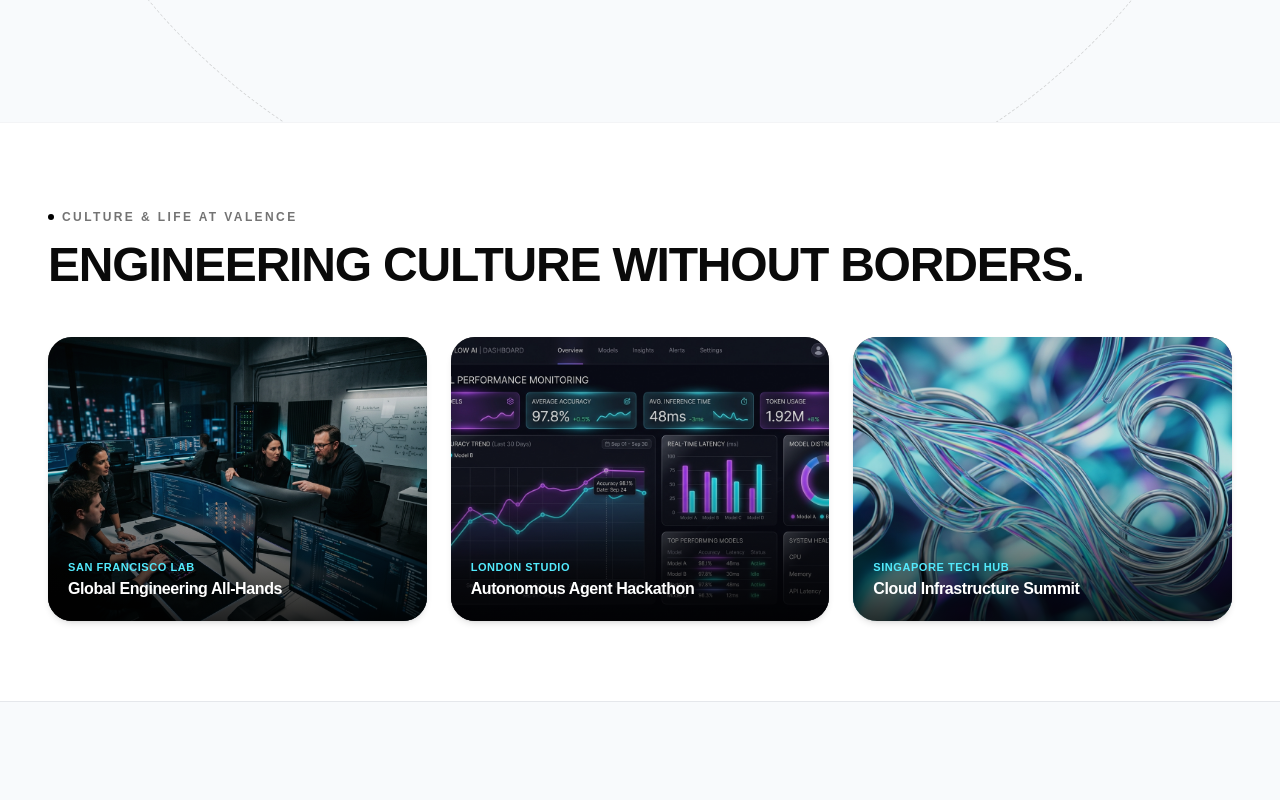
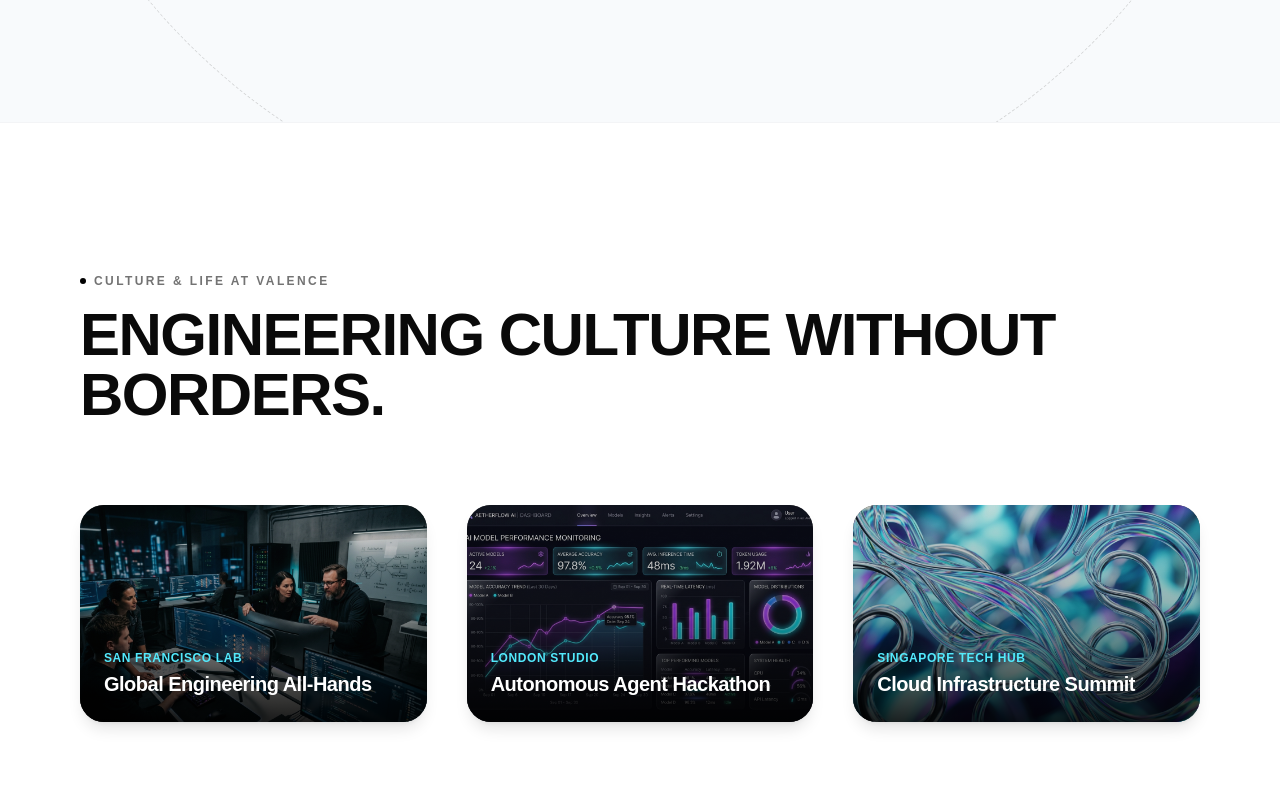
Before and after one commit to ruhul2003/VALENCE, a Next.js app: page / in a window 1280 px wide. Shown: the part 9400-10200 px from the top of the page. Built offline with nearby package versions, Linux system fonts and the light colour scheme; a web font is replaced by a local one.

Commit message:
Widen engineering culture section and add framer-motion card entrance animations.

```diff
--- a/src/components/CultureSection.jsx
+++ b/src/components/CultureSection.jsx
@@ -1,6 +1,7 @@
 "use client";
 
 import Image from "next/image";
+import { motion } from "framer-motion";
 
 export default function CultureSection() {
   const photos = [
@@ -22,24 +23,35 @@ export default function CultureSection() {
   ];
 
   return (
-    <section className="py-20 bg-white border-t border-gray-100">
-      <div className="max-w-7xl mx-auto px-6 sm:px-8 lg:px-12">
-        <div className="space-y-4 mb-12">
+    <section className="py-24 lg:py-36 bg-white border-t border-gray-100">
+      <div className="max-w-[1600px] mx-auto px-6 sm:px-10 lg:px-16 xl:px-20">
+        <motion.div
+          initial={{ opacity: 0, y: 25 }}
+          whileInView={{ opacity: 1, y: 0 }}
+          viewport={{ once: true }}
+          transition={{ duration: 0.6 }}
+          className="space-y-4 mb-16 lg:mb-20"
+        >
           <div className="inline-flex items-center gap-2 text-xs font-bold tracking-[0.2em] text-neutral-500 uppercase">
             <span className="w-1.5 h-1.5 rounded-full bg-black" />
             <span>CULTURE & LIFE AT VALENCE</span>
           </div>
-          <h2 className="text-3xl sm:text-4xl lg:text-5xl font-extrabold uppercase tracking-tight text-neutral-950">
+          <h2 className="text-3xl sm:text-4xl lg:text-5xl xl:text-6xl font-extrabold uppercase tracking-tight text-neutral-950">
             ENGINEERING CULTURE WITHOUT BORDERS.
           </h2>
-        </div>
+        </motion.div>
 
         {/* 3-Photo Horizontal Row (Matching Wilbur's 3-card photo strip) */}
-        <div className="grid grid-cols-1 md:grid-cols-3 gap-6">
+        <div className="grid grid-cols-1 md:grid-cols-3 gap-8 lg:gap-10">
           {photos.map((item, index) => (
-            <div
+            <motion.div
               key={index}
-              className="group relative aspect-[4/3] rounded-3xl overflow-hidden bg-neutral-900 shadow-md hover:shadow-xl transition-all duration-500"
+              initial={{ opacity: 0, y: 30 }}
+              whileInView={{ opacity: 1, y: 0 }}
+              viewport={{ once: true }}
+              transition={{ duration: 0.7, delay: index * 0.15 }}
+              whileHover={{ y: -6 }}
+              className="group relative aspect-[16/11] lg:aspect-[16/10] rounded-3xl overflow-hidden bg-neutral-900 shadow-lg hover:shadow-2xl transition-all duration-500 cursor-pointer"
             >
               <Image
                 src={item.image}
@@ -48,17 +60,17 @@ export default function CultureSection() {
                 sizes="(max-width: 768px) 100vw, 33vw"
                 className="object-cover object-center transition-transform duration-700 group-hover:scale-105 opacity-85 group-hover:opacity-100"
               />
-              <div className="absolute inset-0 bg-gradient-to-t from-black/80 via-transparent to-transparent pointer-events-none" />
+              <div className="absolute inset-0 bg-gradient-to-t from-black/85 via-black/20 to-transparent pointer-events-none" />
 
-              <div className="absolute bottom-5 left-5 right-5 text-white">
-                <span className="text-[11px] font-semibold tracking-wider uppercase text-cyan-300 block mb-0.5">
+              <div className="absolute bottom-6 left-6 right-6 text-white">
+                <span className="text-xs font-semibold tracking-wider uppercase text-cyan-300 block mb-1">
                   {item.location}
                 </span>
-                <h3 className="text-base font-bold tracking-tight">
+                <h3 className="text-lg sm:text-xl font-bold tracking-tight">
                   {item.title}
                 </h3>
               </div>
-            </div>
+            </motion.div>
           ))}
         </div>
       </div>
```
